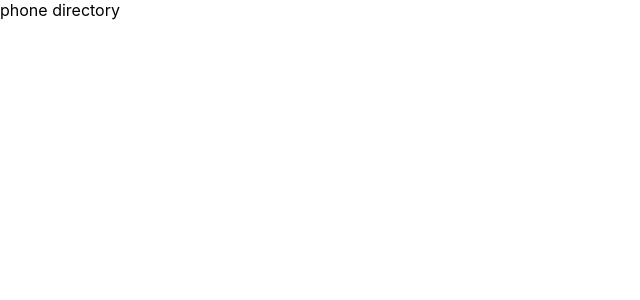
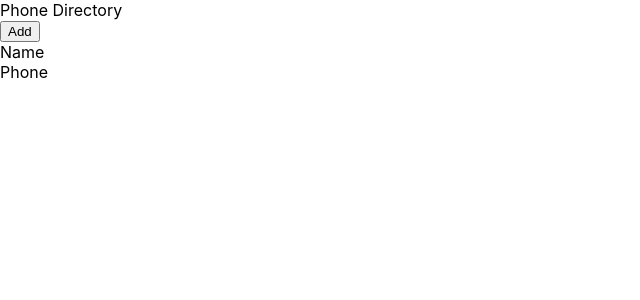
Before and after one commit to shubhjitbobade/phone-directory, a React (Create React App) app: page / in a window 1280 px wide. Shown: the top 300 px of the page, without its empty margins (0-640 px from the left). Built offline with nearby package versions, Linux system fonts and the light colour scheme.

Commit message:
Created Header Component

```diff
--- a/src/App.js
+++ b/src/App.js
@@ -1,12 +1,17 @@
-import React, { Component } from 'react';
+import Header from "./Header";
+function App() {
 
-function App() {
-    return ( <
-        div >
-        phone directory <
-        /div>
+   return (
+      <div>
+            <Header/>
+         <button>Add</button>
+         <div>
+         <span>Name</span><br/>
+         <span>Phone</span>
+         </div>
 
-    );
+      </div>
+   );
 }
 
 export default App;
--- /dev/null
+++ b/src/Header.js
@@ -0,0 +1,12 @@
+import React from "react";
+
+const Header = function  Header() {
+    return (
+
+       <div className="header">
+           Phone Directory
+       </div>
+    );
+}
+
+export default Header;
```
